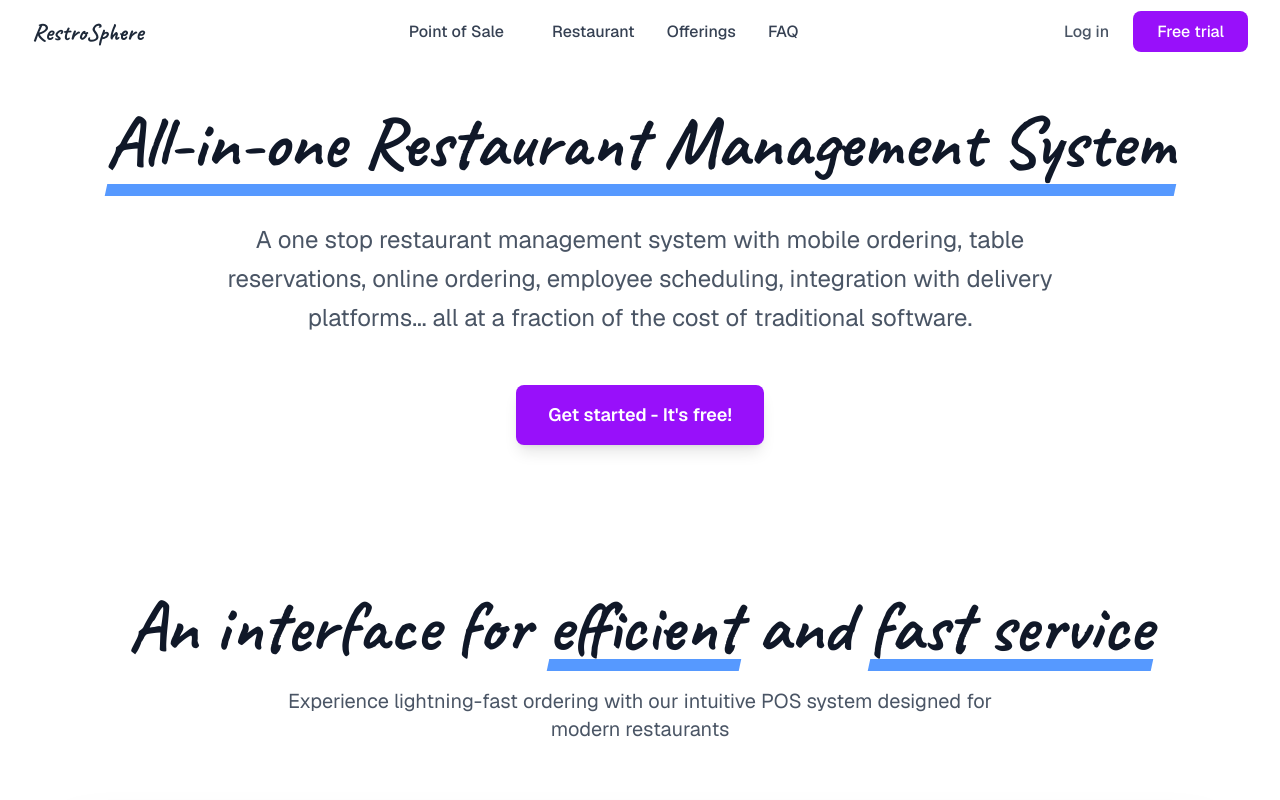
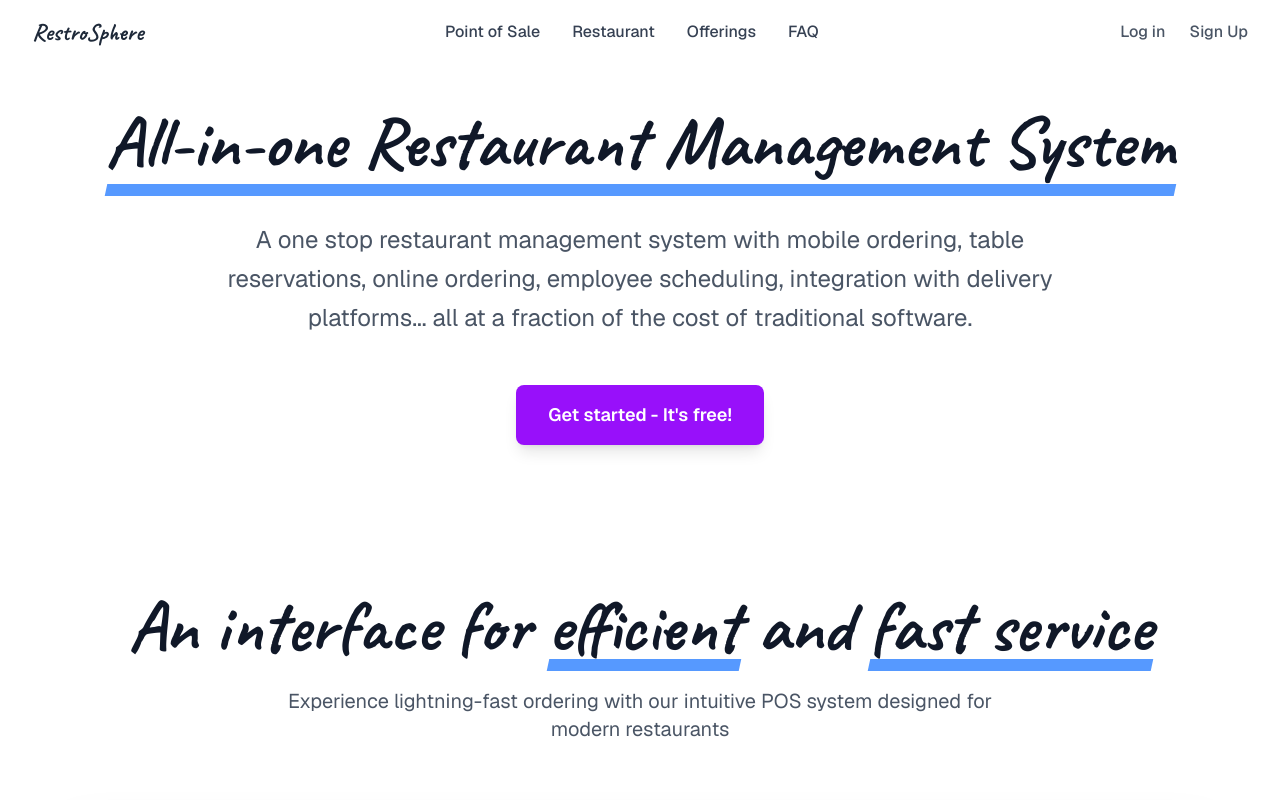
Before and after one commit to priyanshuranjan16/Restro-frontend, a Next.js app: page / in a window 1280 px wide. Shown: the top 800 px of the page. Built offline with nearby package versions, Linux system fonts and the light colour scheme.

Commit message:
navbar updated

```diff
--- a/app/components/navbar.tsx
+++ b/app/components/navbar.tsx
@@ -45,24 +45,18 @@ export default function Navbar() {
           className="flex items-center"
         >
           <Link href="#" className="hover:text-purple-600 transition-colors text-sm xl:text-base">Point of Sale</Link>
-          <svg className="w-3 h-3 xl:w-4 xl:h-4" fill="none" stroke="currentColor" viewBox="0 0 24 24">
-            {/* <path strokeLinecap="round" strokeLinejoin="round" strokeWidth={2} d="M19 9l-7 7-7-7" /> */}
-          </svg>
+
+
+
         </motion.li>
 
-        {/* Separator */}
-        {/* <div className="w-px h-4 bg-gray-300"></div> */}
+
 
         <motion.li whileHover={{ scale: 1.05 }}>
           <Link href="#" className=" hover:text-purple-700 transition-colors text-sm xl:text-base">Restaurant</Link>
         </motion.li>
 
-        {/* Separator */}
-        {/* <div className="w-px h-4 bg-gray-300"></div> */}
 
-        {/* <motion.li whileHover={{ scale: 1.05 }}>
-          <Link href="#" className="hover:text-purple-600 transition-colors text-sm xl:text-base">Material</Link>
-        </motion.li> */}
         <motion.li whileHover={{ scale: 1.05 }}>
           <Link href="#" className="hover:text-purple-600 transition-colors text-sm xl:text-base">Offerings</Link>
         </motion.li>
@@ -79,16 +73,13 @@ export default function Navbar() {
         className="hidden md:flex items-center gap-4 lg:gap-6"
       >
         <motion.div whileHover={{ scale: 1.05 }}>
-          <Link href="#" className="text-gray-600 hover:text-purple-600 transition-colors font-medium text-sm lg:text-base">
+          <Link href="/login" className="text-gray-600 hover:text-purple-600 transition-colors font-medium text-sm lg:text-base">
             Log in
           </Link>
         </motion.div>
         <motion.div whileHover={{ scale: 1.05 }}>
-          <Link
-            href="#"
-            className="bg-purple-600 hover:bg-purple-700 text-white px-4 lg:px-6 py-2 lg:py-2.5 rounded-lg font-medium transition-colors text-sm lg:text-base"
-          >
-            Free trial
+           <Link href="/signup" className="text-gray-600 hover:text-purple-600 transition-colors font-medium text-sm lg:text-base">
+            Sign Up
           </Link>
         </motion.div>
       </motion.div>
@@ -204,18 +195,18 @@ export default function Navbar() {
               {/* Mobile Actions */}
               <div className="p-6 border-t border-gray-200 space-y-3">
                 <Link
-                  href="#"
+                  href="/login"
                   className="block w-full text-center py-3 text-gray-600 hover:text-purple-600 transition-colors font-medium"
                   onClick={toggleMobileMenu}
                 >
-                  Log in
+                  Log In
                 </Link>
                 <Link
-                  href="#"
-                  className="block w-full text-center bg-purple-600 hover:bg-purple-700 text-white py-3 rounded-lg font-medium transition-colors"
+                  href="/signup"
+                  className="block w-full text-center py-3 text-gray-600 hover:text-purple-600 transition-colors font-medium"
                   onClick={toggleMobileMenu}
                 >
-                  Free trial
+                  Sign Up
                 </Link>
               </div>
             </div>
```
